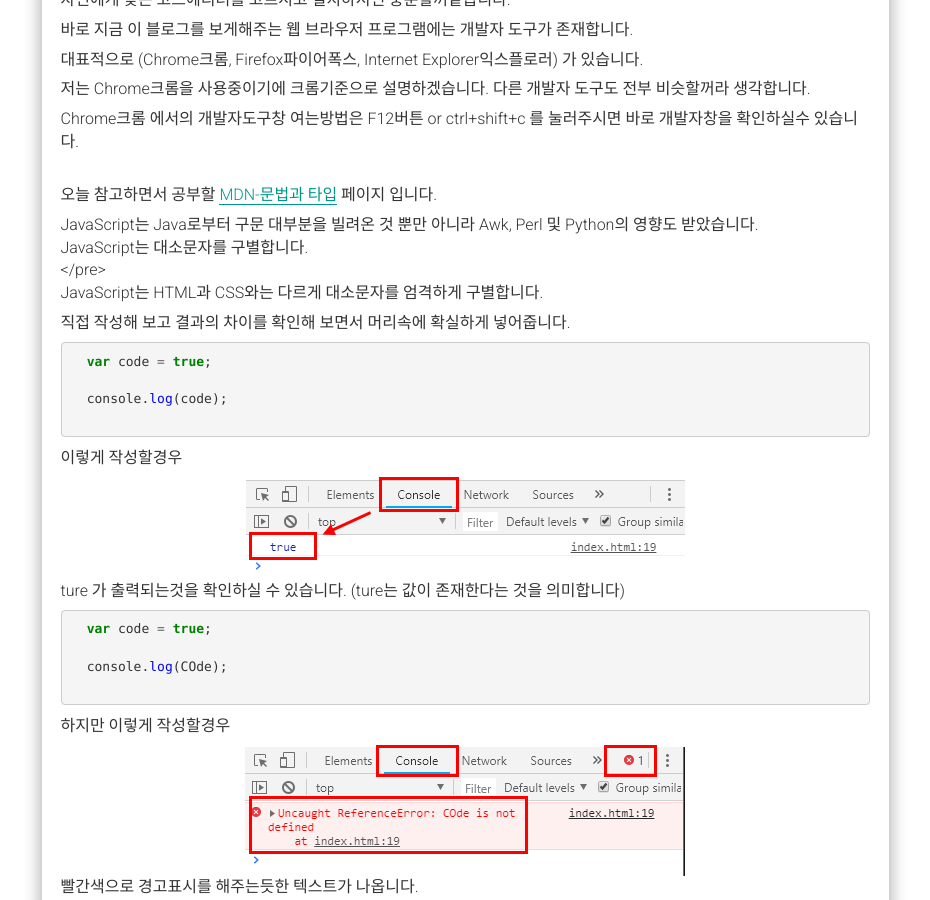
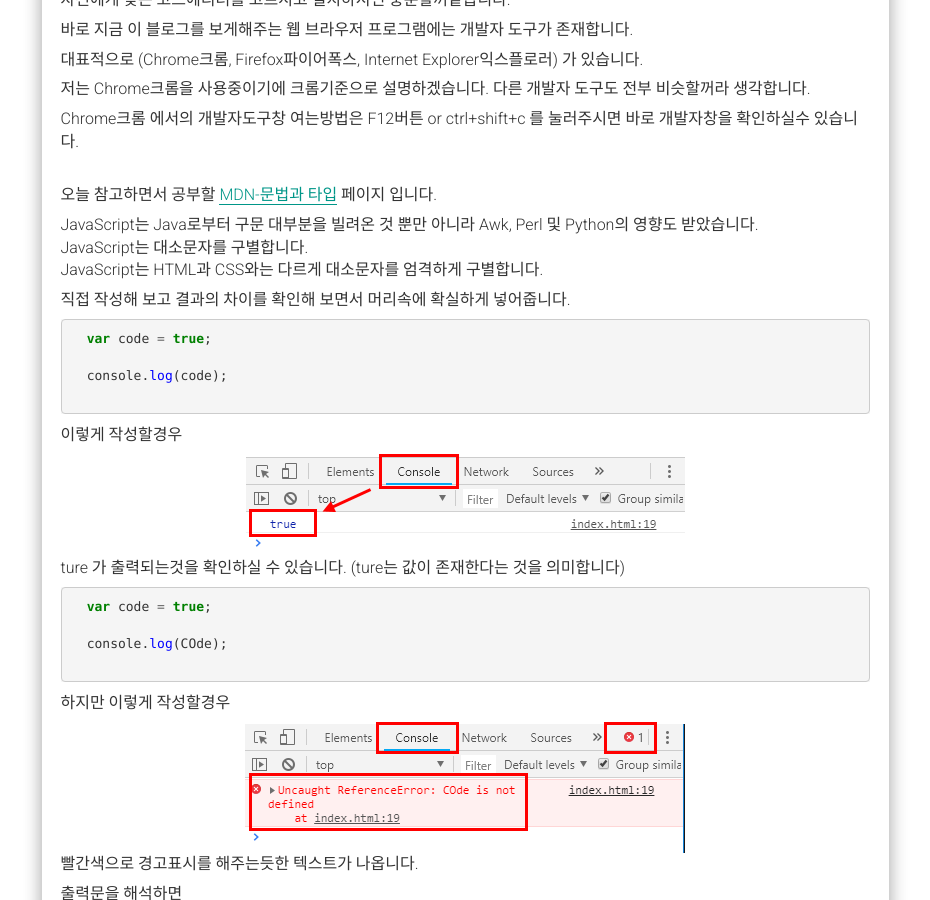
Before and after one commit to alalstjr/promote.github.io, a Jekyll site: the page built from _posts/2018-08-25-JavaScript 기초문법.md, in a window 1280 px wide and 900 px high, scrolled down 594 px. Shown: the whole window, without its empty margins (321-1251 px from the left). Built offline with Jekyll 4.4.1, drawn with Linux system fonts in a browser that asks for light colours; nearby versions of some CDN libraries; our own code applies the rules of GitHub Pages for plain Markdown files; comment, search, counter and statistics services are not loaded.

Commit message:
Update 2018-08-25-JavaScript 기초문법.md

```diff
--- a/_posts/2018-08-25-JavaScript 기초문법.md
+++ b/_posts/2018-08-25-JavaScript 기초문법.md
@@ -23,7 +23,7 @@
   <div class="pro-txt">
     <div>JavaScript는 Java로부터 구문 대부분을 빌려온 것 뿐만 아니라 Awk, Perl 및 Python의 영향도 받았습니다.</div>
     <div>JavaScript는 대소문자를 구별합니다.</div>
-  </pre>
+  </div>
   <p>JavaScript는 HTML과 CSS와는 다르게 대소문자를 엄격하게 구별합니다.</p>
   <p>직접 작성해 보고 결과의 차이를 확인해 보면서 머리속에 확실하게 넣어줍니다.</p>
 
```
